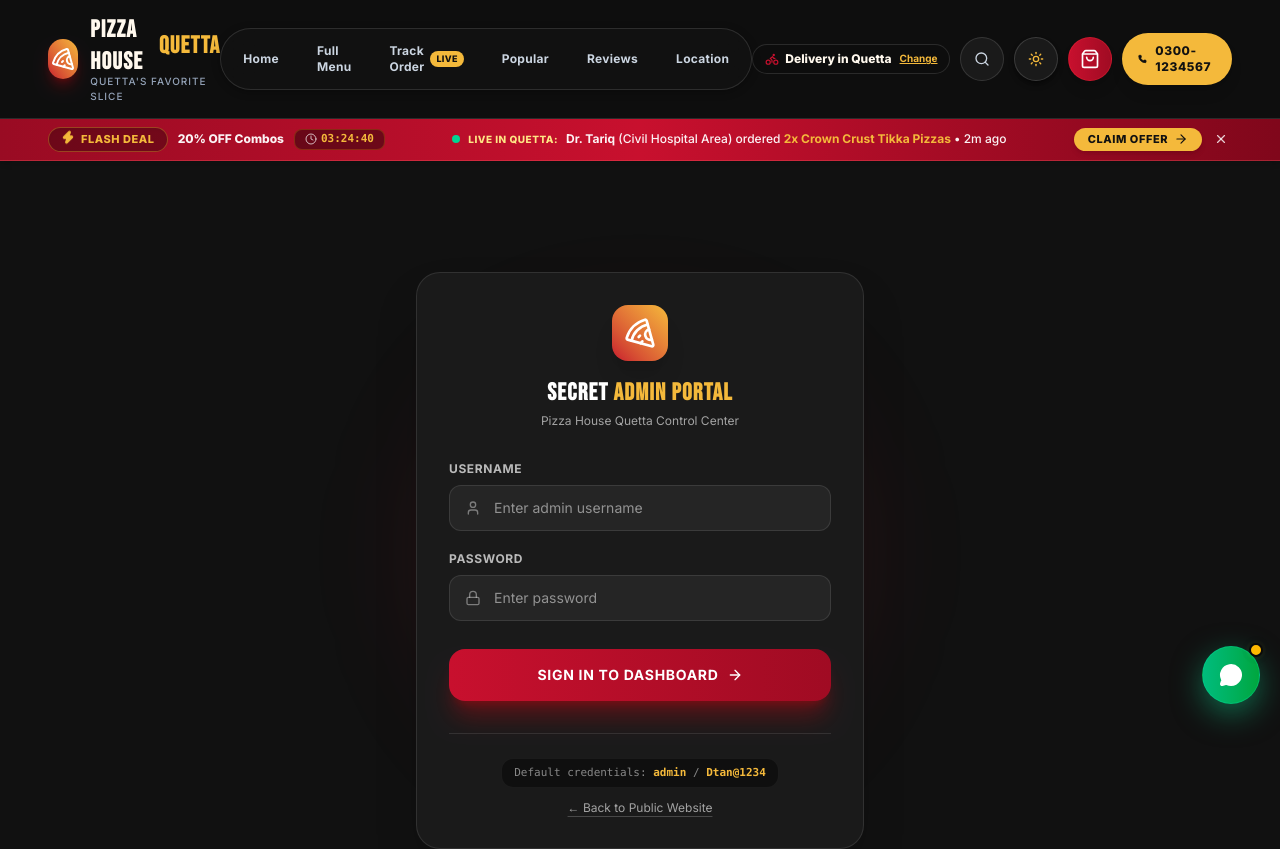
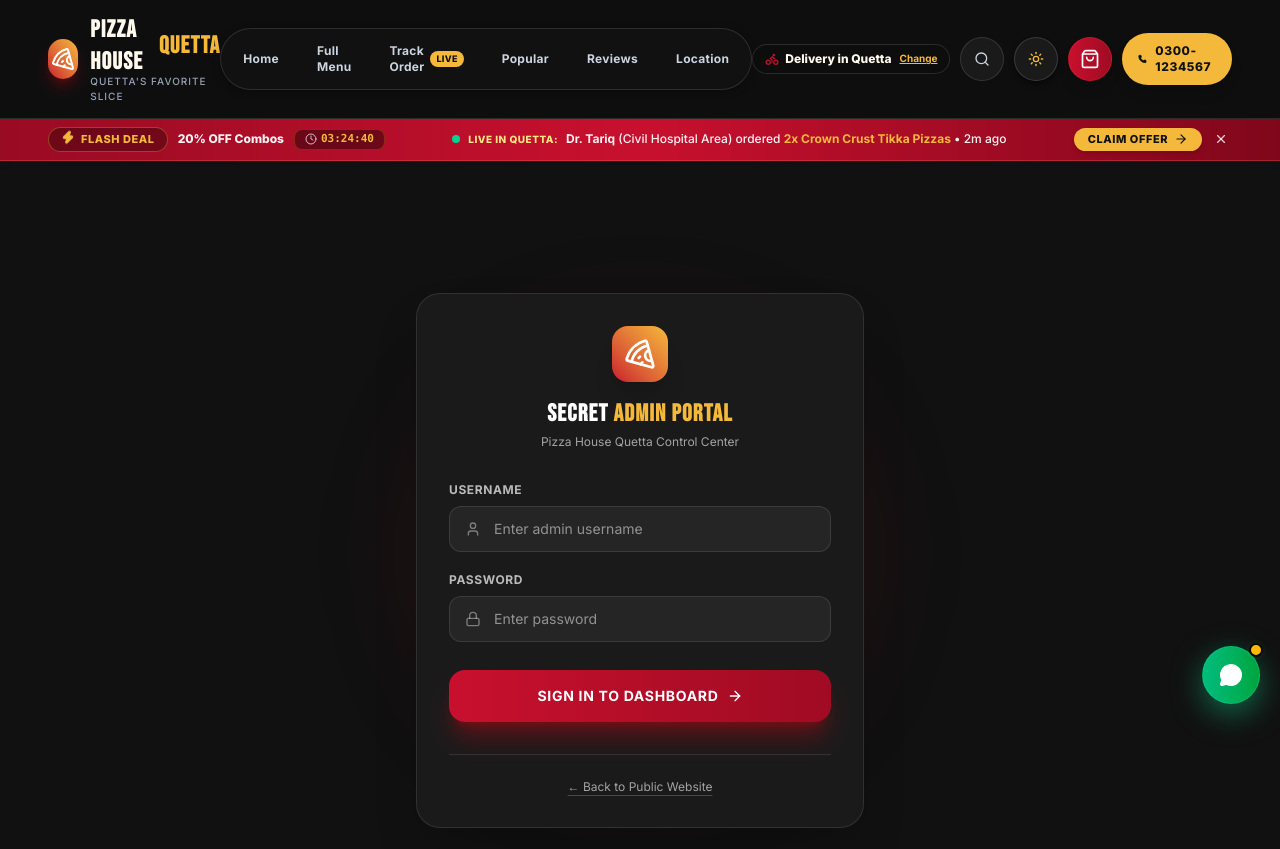
Before and after one commit to waheedmoiez1-cyber/pizza-house-quetta1, a Next.js app: page /admin/login in a window 1280 px wide. Shown: the top 849 px of the page. Built offline with nearby package versions, Linux system fonts and the light colour scheme.

Commit message:
fix(security): remove default credentials text from admin login page

```diff
--- a/app/admin/login/page.tsx
+++ b/app/admin/login/page.tsx
@@ -117,9 +117,6 @@ export default function AdminLoginPage() {
 
         {/* Footer info & Home link */}
         <div className="mt-8 pt-6 border-t border-white/10 flex flex-col items-center gap-3 text-center">
-          <div className="text-[11px] text-white/50 bg-black/40 px-3 py-1.5 rounded-xl border border-white/5 font-mono">
-            Default credentials: <span className="text-[#F4B93B] font-bold">admin</span> / <span className="text-[#F4B93B] font-bold">Dtan@1234</span>
-          </div>
           <a
             href="/"
             className="text-xs text-white/60 hover:text-white transition-colors underline decoration-white/20 underline-offset-4"
```
